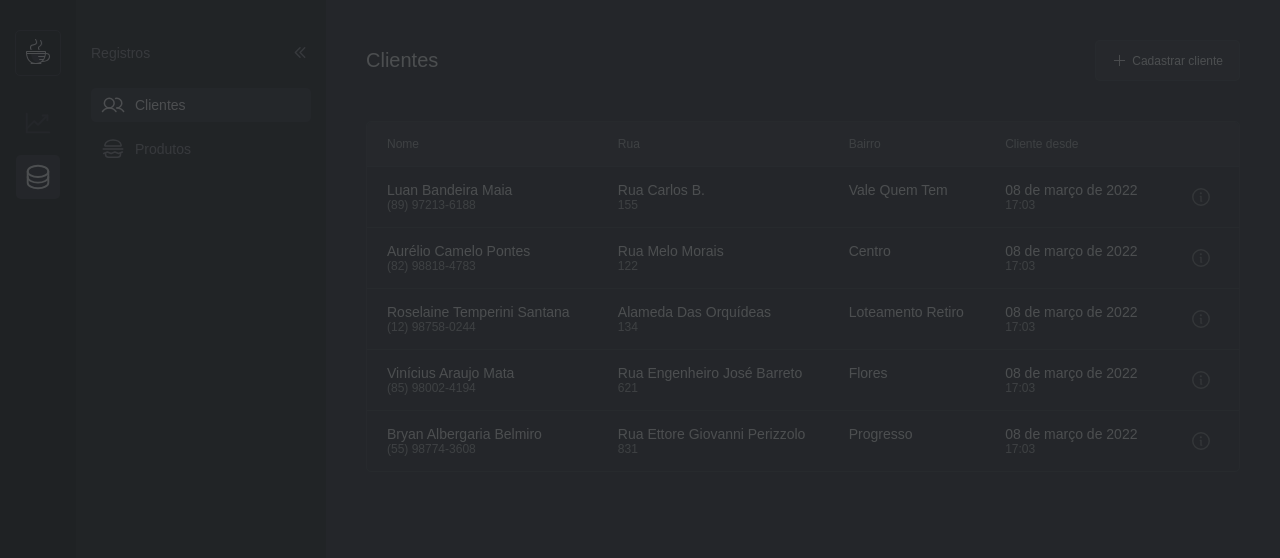
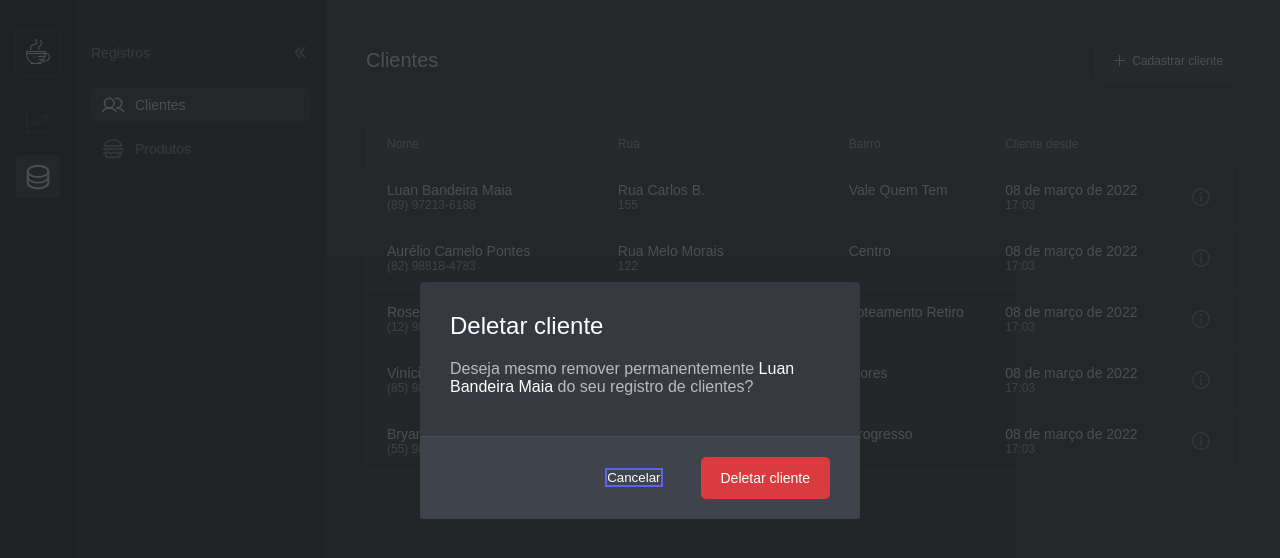
Before and after one commit to lucaslousada/ask-for-food, a React (Vite) app: page /registers/customers/1/delete in a window 1280 px wide. Shown: the top 558 px of the page. Built offline with nearby package versions, Linux system fonts and the light colour scheme; data requests are answered from the project's data file; a web font is replaced by a local one.

Commit message:
feat: create customer delete functionality

```diff
--- a/src/App.tsx
+++ b/src/App.tsx
@@ -5,6 +5,7 @@ import { Customers } from './pages/Customers';
 import { PageNotFound } from './pages/PageNotFound';
 import { ViewCustomerModal } from './pages/Customers/components/ViewCustomerModal';
 import { CustomerDetails } from './pages/Customers/components/CustomerDetails';
+import { DeleteCustomer } from './pages/Customers/components/DeleteCustomer';
 
 import { GlobalStyle } from './styles/global';
 import dark from './styles/themes/dark';
@@ -20,7 +21,7 @@ export function App() {
         <Route path="registers/customers" element={<Customers />}>
           <Route path=":customerId" element={<ViewCustomerModal />}>
             <Route index element={<CustomerDetails />} />
-            <Route path="delete" element={<div></div>} />
+            <Route path="delete" element={<DeleteCustomer />} />
           </Route>
         </Route>
         <Route path="not-found" element={<PageNotFound />} />
--- a/src/pages/Customers/components/CustomerDetails/index.tsx
+++ b/src/pages/Customers/components/CustomerDetails/index.tsx
@@ -1,17 +1,13 @@
 import { normalizePhoneNumber } from '../../../../utils/masks';
 import { MoreActionsInSeeDetails } from '../../../../components/MoreActionsInSeeDetails';
-import { useSelectedCustomerData } from '../ViewCustomerModal';
+import { useAllCustomersAndSelectedCustomer } from '../ViewCustomerModal';
 
 import { X } from 'phosphor-react';
 
-import {
-  DialogClose,
-  DialogContent,
-  DialogTitle,
-} from '../../../../styles/shared/RecordDetails';
+import { DialogClose, DialogContent, DialogTitle } from './styles';
 
 export function CustomerDetails() {
-  const customer = useSelectedCustomerData();
+  const { customer } = useAllCustomersAndSelectedCustomer();
 
   return (
     <DialogContent aria-describedby={undefined}>
--- a/src/styles/shared/RecordDetails.ts
+++ b/src/pages/Customers/components/CustomerDetails/styles.ts
@@ -1,7 +1,10 @@
 import styled from 'styled-components';
 import { Close, Content, Title } from '@radix-ui/react-dialog';
 
-import { ModalCloseButton, ModalContent } from './Modal';
+import {
+  ModalCloseButton,
+  ModalContent,
+} from '../../../../styles/shared/Modal';
 
 export const DialogContent = styled(Content)`
   ${ModalContent}
--- /dev/null
+++ b/src/pages/Customers/components/DeleteCustomer/index.tsx
@@ -0,0 +1,41 @@
+import { useNavigate, useParams } from 'react-router-dom';
+import { api } from '../../../../services/api';
+import { useAllCustomersAndSelectedCustomer } from '../ViewCustomerModal';
+
+import { SubmitButton } from '../../../../styles/shared/Buttons';
+import { ModalCancelButton } from '../../../../styles/shared/Modal';
+import { DialogContent, DialogTitle, DialogDescription } from './styles';
+
+export function DeleteCustomer() {
+  const { customer, customers, setCustomers } =
+    useAllCustomersAndSelectedCustomer();
+
+  const { customerId } = useParams();
+  const navigate = useNavigate();
+
+  async function deleteCustomer() {
+    await api.delete(`customers/${customerId}`);
+    setCustomers(customers.filter(value => value.id !== Number(customerId)));
+    navigate('../..');
+  }
+
+  return (
+    <DialogContent>
+      <DialogTitle>Deletar cliente</DialogTitle>
+      <DialogDescription>
+        Deseja mesmo remover permanentemente
+        <strong> {customer.name}</strong> do seu registro de clientes?
+      </DialogDescription>
+      <div>
+        <ModalCancelButton>Cancelar</ModalCancelButton>
+        <SubmitButton
+          type="submit"
+          color="red"
+          onClick={() => deleteCustomer()}
+        >
+          Deletar cliente
+        </SubmitButton>
+      </div>
+    </DialogContent>
+  );
+}
--- /dev/null
+++ b/src/pages/Customers/components/DeleteCustomer/styles.ts
@@ -0,0 +1,28 @@
+import styled from 'styled-components';
+import { Content, Title, Description } from '@radix-ui/react-dialog';
+
+import { ModalContent, ModalFooter } from '../../../../styles/shared/Modal';
+
+export const DialogContent = styled(Content)`
+  ${ModalContent}
+  max-width: 440px;
+
+  > div {
+    ${ModalFooter}
+  }
+`;
+
+export const DialogTitle = styled(Title)`
+  font-size: 24px;
+  padding: 30px 30px 20px;
+`;
+
+export const DialogDescription = styled(Description)`
+  font-size: 16px;
+  padding: 0 30px 40px;
+  color: ${({ theme }) => theme.colors.color_800};
+
+  strong {
+    color: ${({ theme }) => theme.colors.color_900};
+  }
+`;
--- a/src/pages/Customers/components/ViewCustomerModal/index.tsx
+++ b/src/pages/Customers/components/ViewCustomerModal/index.tsx
@@ -1,7 +1,7 @@
 import { useEffect, useState } from 'react';
 import axios from 'axios';
 import { api } from '../../../../services/api';
-import { CustomerDataType } from '../..';
+import { CustomerDataType, useAllCustomers } from '../..';
 import {
   Outlet,
   useNavigate,
@@ -15,6 +15,12 @@ import {
 
 import { DialogOverlay } from './styles';
 
+interface OutletContextType {
+  customer: CustomerDataType;
+  customers: CustomerDataType[];
+  setCustomers: React.Dispatch<React.SetStateAction<CustomerDataType[]>>;
+}
+
 export function ViewCustomerModal() {
   const [modaIsOpen, setModalIsOpen] = useState(true);
   const [customerLoadingCompleted, setCustomerLoadingCompleted] =
@@ -22,6 +28,7 @@ export function ViewCustomerModal() {
   const [customer, setCustomer] = useState<CustomerDataType>(
     {} as CustomerDataType
   );
+  const { customers, setCustomers } = useAllCustomers();
 
   const { customerId } = useParams();
   const navigate = useNavigate();
@@ -52,7 +59,7 @@ export function ViewCustomerModal() {
       <DialogPortal>
         <DialogOverlay>
           {customerLoadingCompleted === true ? (
-            <Outlet context={customer} />
+            <Outlet context={{ customer, customers, setCustomers }} />
           ) : null}
         </DialogOverlay>
       </DialogPortal>
@@ -60,6 +67,6 @@ export function ViewCustomerModal() {
   );
 }
 
-export function useSelectedCustomerData() {
-  return useOutletContext<CustomerDataType>();
+export function useAllCustomersAndSelectedCustomer() {
+  return useOutletContext<OutletContextType>();
 }
--- a/src/pages/Customers/index.tsx
+++ b/src/pages/Customers/index.tsx
@@ -77,6 +77,6 @@ export function Customers() {
   );
 }
 
-export function useDataFromAllCustomers() {
+export function useAllCustomers() {
   return useOutletContext<OutletContextType>();
 }
```
